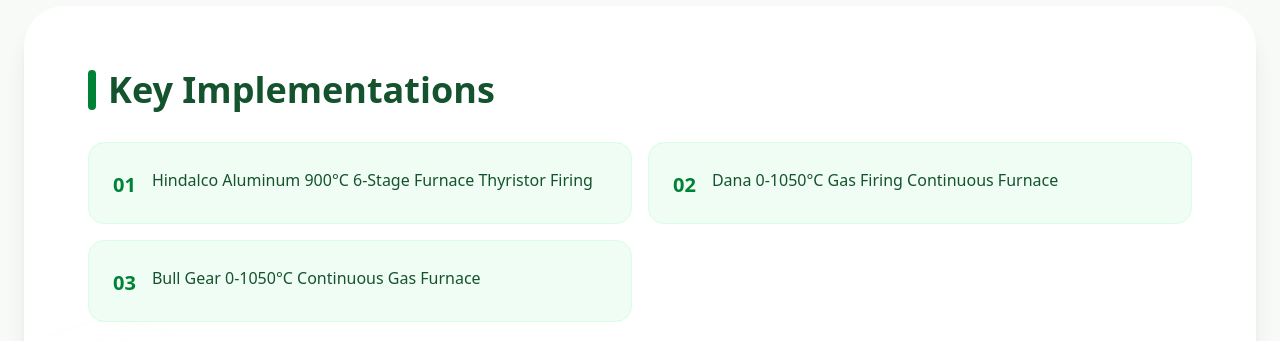
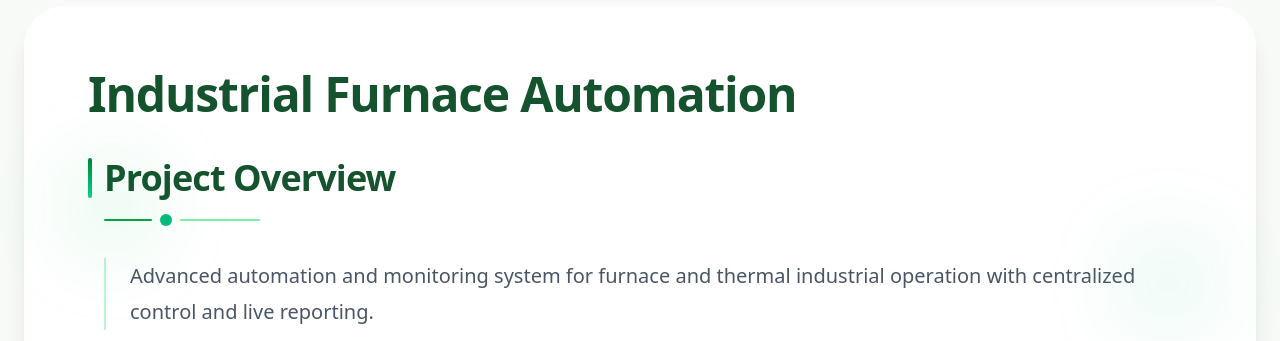
Before and after one commit to ani1999deep/pentaauto-client, a Next.js app in the folder client/: page /projects/industrial-furnace-automation in a window 1280 px wide. Shown: the part 611-952 px from the top of the page. Built offline with nearby package versions, Linux system fonts and the light colour scheme.

Commit message:
Project added.

```diff
--- a/client/src/app/projects/[slug]/ProjectClient.jsx
+++ b/client/src/app/projects/[slug]/ProjectClient.jsx
@@ -77,47 +77,16 @@
       {/* CONTENT */}
       <section className="container mx-auto px-6 py-24">
         <div className="bg-white rounded-[40px] p-10 lg:p-16 shadow-xl">
-          {/* ←←← NEW: Sub Projects / Implementations */}
-          {project.projectTitles && project.projectTitles.length > 0 && (
-            <motion.div
-              initial={{ opacity: 0, y: 40 }}
-              whileInView={{ opacity: 1, y: 0 }}
-              viewport={{ once: true }}
-              className="mb-16"
-            >
-              <div className="flex items-center gap-3 mb-8">
-                <motion.div
-                  initial={{ scale: 0 }}
-                  whileInView={{ scale: 1 }}
-                  viewport={{ once: true }}
-                  className="w-2 h-10 bg-green-700 rounded-full"
-                />
-                <h2 className="text-3xl md:text-4xl font-black text-[#14532D]">
-                  Key Implementations
-                </h2>
-              </div>
-
-              <div className="grid md:grid-cols-2 gap-4">
-                {project.projectTitles.map((title, index) => (
-                  <motion.div
-                    key={index}
-                    variants={fadeInUp}
-                    initial="initial"
-                    whileInView="animate"
-                    viewport={{ once: true }}
-                    className="flex gap-4 p-6 bg-green-50 border border-green-100 rounded-2xl hover:bg-green-100 transition-all group"
-                  >
-                    <span className="text-green-700 font-bold text-xl mt-1">
-                      {String(index + 1).padStart(2, "0")}
-                    </span>
-                    <p className="text-[#14532D] leading-relaxed font-medium">
-                      {title}
-                    </p>
-                  </motion.div>
-                ))}
-              </div>
-            </motion.div>
-          )}
+          <motion.div
+            initial={{ opacity: 0, y: 30 }}
+            whileInView={{ opacity: 1, y: 0 }}
+            viewport={{ once: true }}
+            className="mb-10"
+          >
+            <h1 className="text-4xl md:text-5xl font-black text-[#14532D] tracking-tight">
+              {project.title}
+            </h1>
+          </motion.div>
           {/* Overview */}
           <motion.div
             variants={fadeInUp}
```
